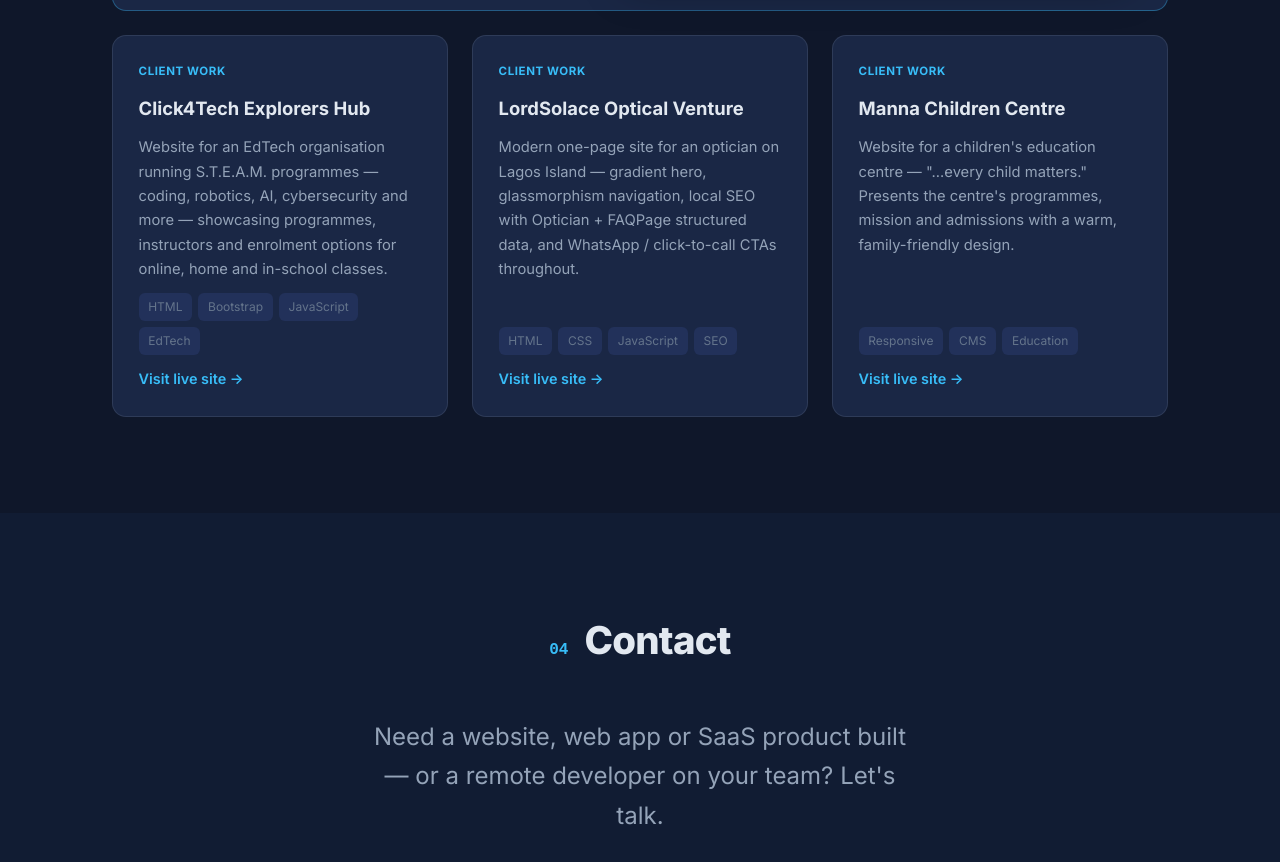
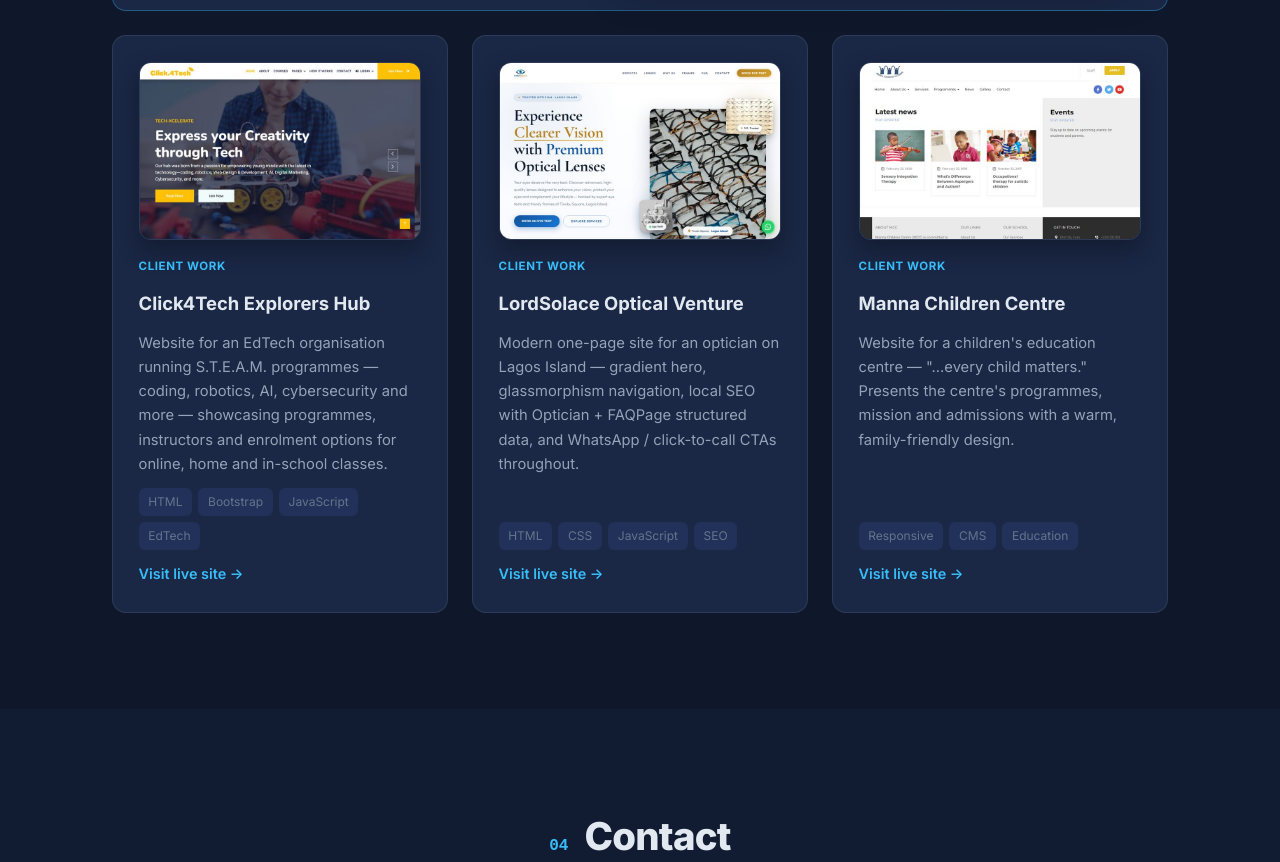
Before and after one commit to beekayjay/beekayjay.github.io, a plain HTML site: page index.html in a window 1280 px wide. Shown: the part 2764-3626 px from the top of the page. Drawn offline with Linux system fonts and the light colour scheme.

Commit message:
Add preview screenshots to client project cards
Co-Authored-By: Claude Opus 5.5 <noreply@anthropic.com>

```diff
--- a/index.html
+++ b/index.html
@@ -205,6 +205,9 @@
 
         <div class="projects">
           <article class="card reveal">
+            <a href="https://click4techexplorers.com" target="_blank" rel="noopener" class="card__media card__media--thumb" tabindex="-1" aria-hidden="true">
+              <img src="click4tech-preview.jpg" width="800" height="500" loading="lazy" alt="" />
+            </a>
             <div class="card__tag">Client work</div>
             <h3>Click4Tech Explorers Hub</h3>
             <p>Website for an EdTech organisation running S.T.E.A.M. programmes — coding, robotics, AI, cybersecurity and more — showcasing programmes, instructors and enrolment options for online, home and in-school classes.</p>
@@ -212,6 +215,9 @@
             <a href="https://click4techexplorers.com" target="_blank" rel="noopener" class="card__link">Visit live site →</a>
           </article>
           <article class="card reveal">
+            <a href="https://lordsolaceoptical.com.ng" target="_blank" rel="noopener" class="card__media card__media--thumb" tabindex="-1" aria-hidden="true">
+              <img src="lordsolace-preview.jpg" width="800" height="500" loading="lazy" alt="" />
+            </a>
             <div class="card__tag">Client work</div>
             <h3>LordSolace Optical Venture</h3>
             <p>Modern one-page site for an optician on Lagos Island — gradient hero, glassmorphism navigation, local SEO with Optician + FAQPage structured data, and WhatsApp / click-to-call CTAs throughout.</p>
@@ -219,6 +225,9 @@
             <a href="https://lordsolaceoptical.com.ng" target="_blank" rel="noopener" class="card__link">Visit live site →</a>
           </article>
           <article class="card reveal">
+            <a href="https://mannacentre.com" target="_blank" rel="noopener" class="card__media card__media--thumb" tabindex="-1" aria-hidden="true">
+              <img src="manna-preview.jpg" width="800" height="500" loading="lazy" alt="" />
+            </a>
             <div class="card__tag">Client work</div>
             <h3>Manna Children Centre</h3>
             <p>Website for a children's education centre — "…every child matters." Presents the centre's programmes, mission and admissions with a warm, family-friendly design.</p>
--- a/style.css
+++ b/style.css
@@ -234,6 +234,9 @@ img, svg, video { max-width: 100%; height: auto; }
 }
 .card__media img { display: block; width: 100%; height: auto; transition: transform .3s ease; }
 .card--featured:hover .card__media img { transform: scale(1.02); }
+.card__media--thumb { margin-bottom: 0.35rem; box-shadow: 0 10px 24px rgba(0, 0, 0, 0.3); }
+.card__media--thumb img { aspect-ratio: 16 / 10; object-fit: cover; object-position: top; }
+.card:hover .card__media--thumb img { transform: scale(1.03); }
 
 /* ===== Contact ===== */
 .contact { text-align: center; }
```
Also changed, not shown: click4tech-preview.jpg (added), lordsolace-preview.jpg (added), manna-preview.jpg (added).
